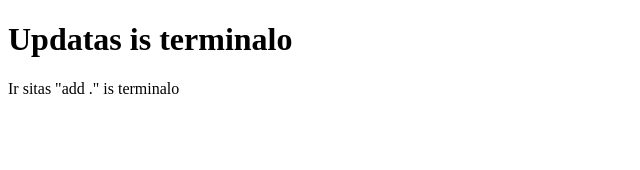
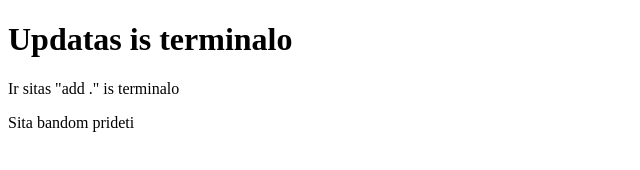
Before and after one commit to anavisnia/bit-5-nd-3, a plain HTML site: page index.html in a window 1280 px wide. Shown: the whole page, without its empty margins (0-640 px from the left). Drawn offline with Linux system fonts and the light colour scheme.

Commit message:
Added a new p

```diff
--- a/index.html
+++ b/index.html
@@ -8,6 +8,7 @@
 <body>
   <h1>Updatas is terminalo</h1>
   <p>Ir sitas "add ." is terminalo</p>
+  <p>Sita bandom prideti</p>
 
 </body>
 </html>
```
